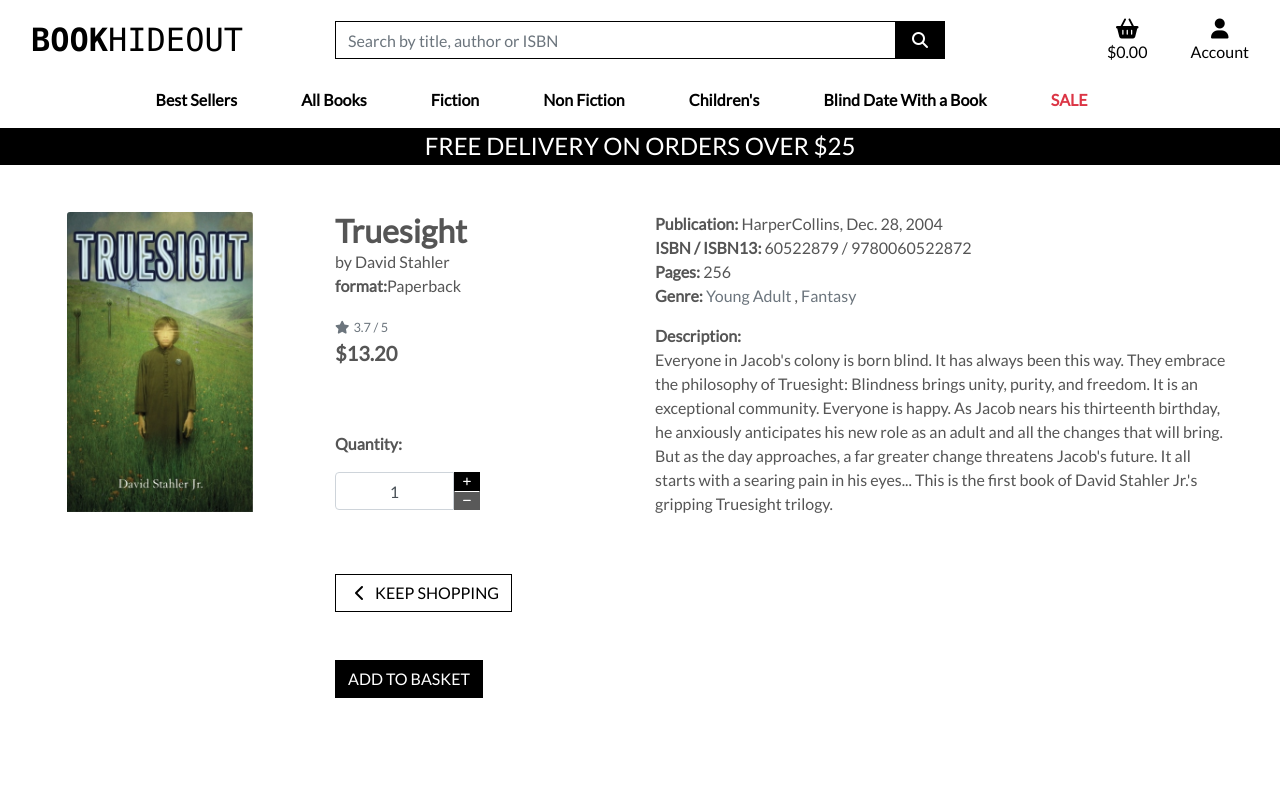
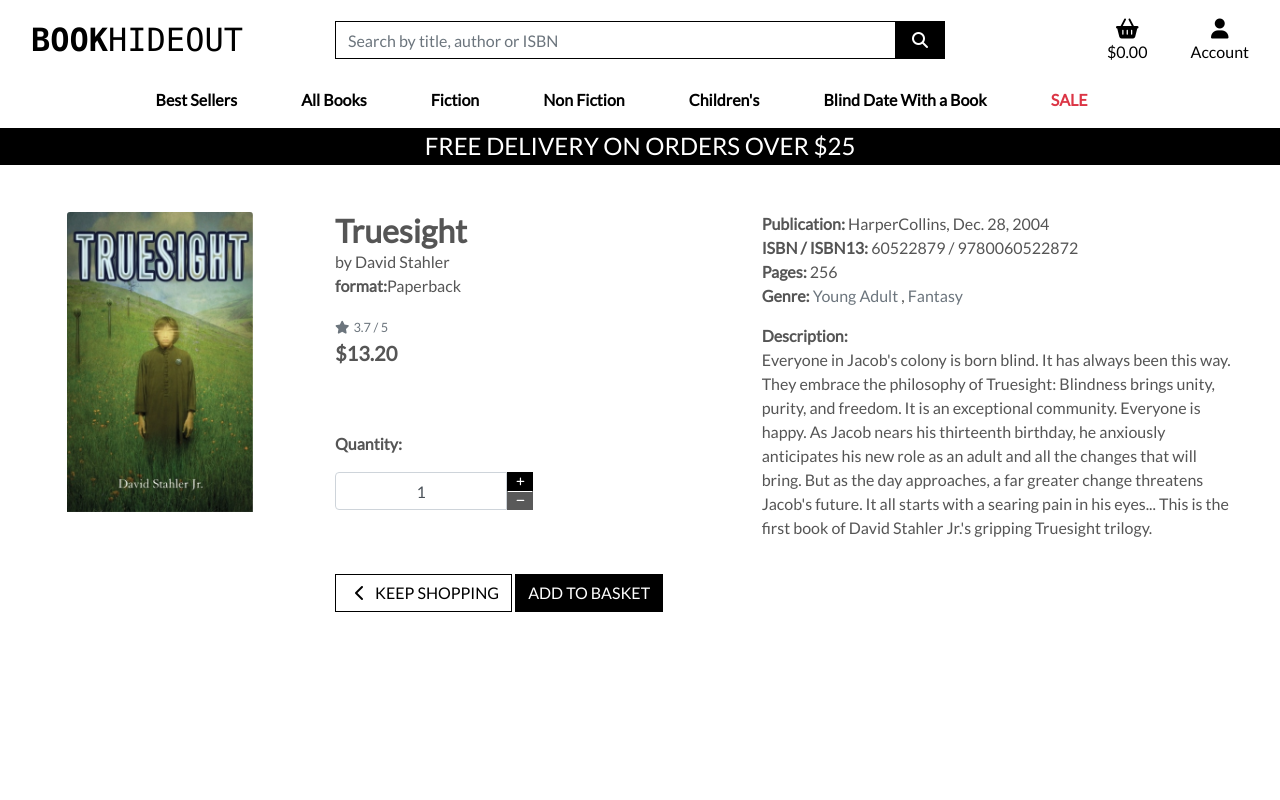
Before and after one commit to 4n4ru/CI-PP5-Book-Hideout, a Django app: page /products/1 in a window 1280 px wide. Run offline with Django 3.2, Linux system fonts and the light colour scheme; data comes from the database, SQL or seed files in the repository; parts of the project's set-up code (start-up, migrations or seed data) failed here and were passed over; some libraries are stand-ins or nearby versions.

Commit message:
Fix: Fix product details layout

```diff
--- a/products/templates/products/product_details.html
+++ b/products/templates/products/product_details.html
@@ -28,7 +28,7 @@
             </div>
         </div>
         <!-- Important details and add to bag button -->
-        <div class="col-12 col-md-7 col-lg-3">
+        <div class="col-12 col-md-7 col-lg-4">
             <div class="product-details-container mb-md-5 mt-md-5">
                 <h2 class="mb-0"><strong>{{ product.title }}</strong></h2>
                 <p class="mb-0">by {{ product.authors }}</p>
@@ -63,14 +63,14 @@
                             </div>
                         </div>
                     </div>
-                    <div class="col-12">
-                        <a href="{% url 'products' %}" class="btn btn-outline-black rounded-0 mt-5">
+                    <div class="col-12 mt-5">
+                        <a href="{% url 'products' %}" class="btn btn-outline-black rounded-0">
                             <span class="icon">
                                 <i class="fas fa-chevron-left"></i>
                             </span>
                             <span class="text-uppercase">Keep shopping</span>
                         </a>
-                        <input type="submit" class="btn btn-black rounded-0 text-uppercase mt-5" value="Add to Basket">
+                        <input type="submit" class="btn btn-black rounded-0 text-uppercase" value="Add to Basket">
                     </div>
                     <input type="hidden" name="redirect_url" value="{{ request.path }}">
                 </div>
@@ -78,7 +78,7 @@
         </div>
         <hr class="w-100 d-lg-none">
         <!-- More details about the product -->
-        <div class="col-12 col-lg-6 mb-5 mt-3 mt-md-5 pr-5">
+        <div class="col-12 col-lg-5 mb-5 mt-3 mt-md-5 pr-5">
             <p class="mb-0"><strong>Publication: </strong>{{ product.publisher}}, {{ product.publication_date }}</p>
             <p class="mb-0"><strong>ISBN / ISBN13: </strong>{{ product.isbn }} / {{ product.isbn13 }} </p>
             <p class="mb-0"><strong>Pages: </strong>{{ product.pages }}</p>
```
